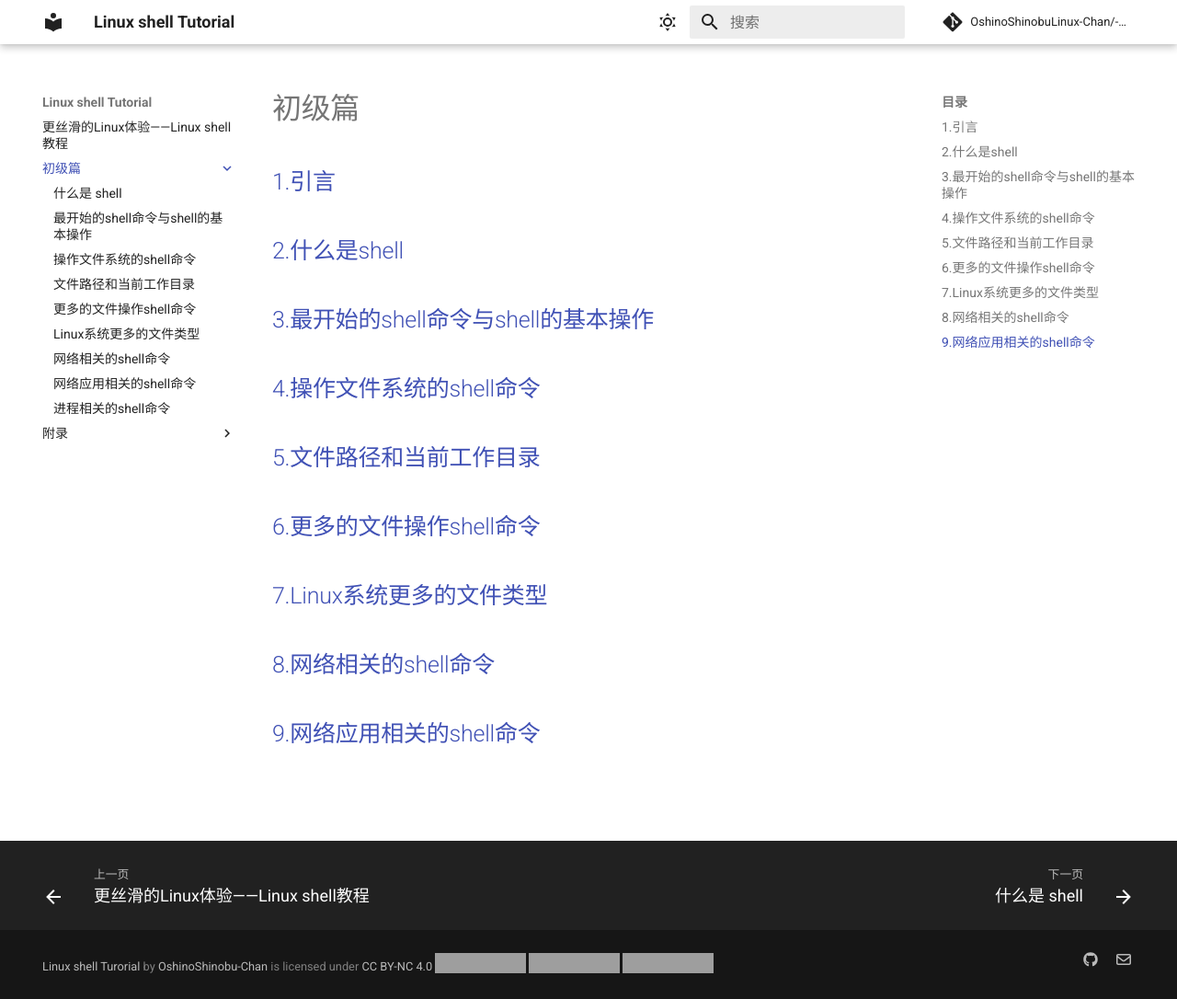
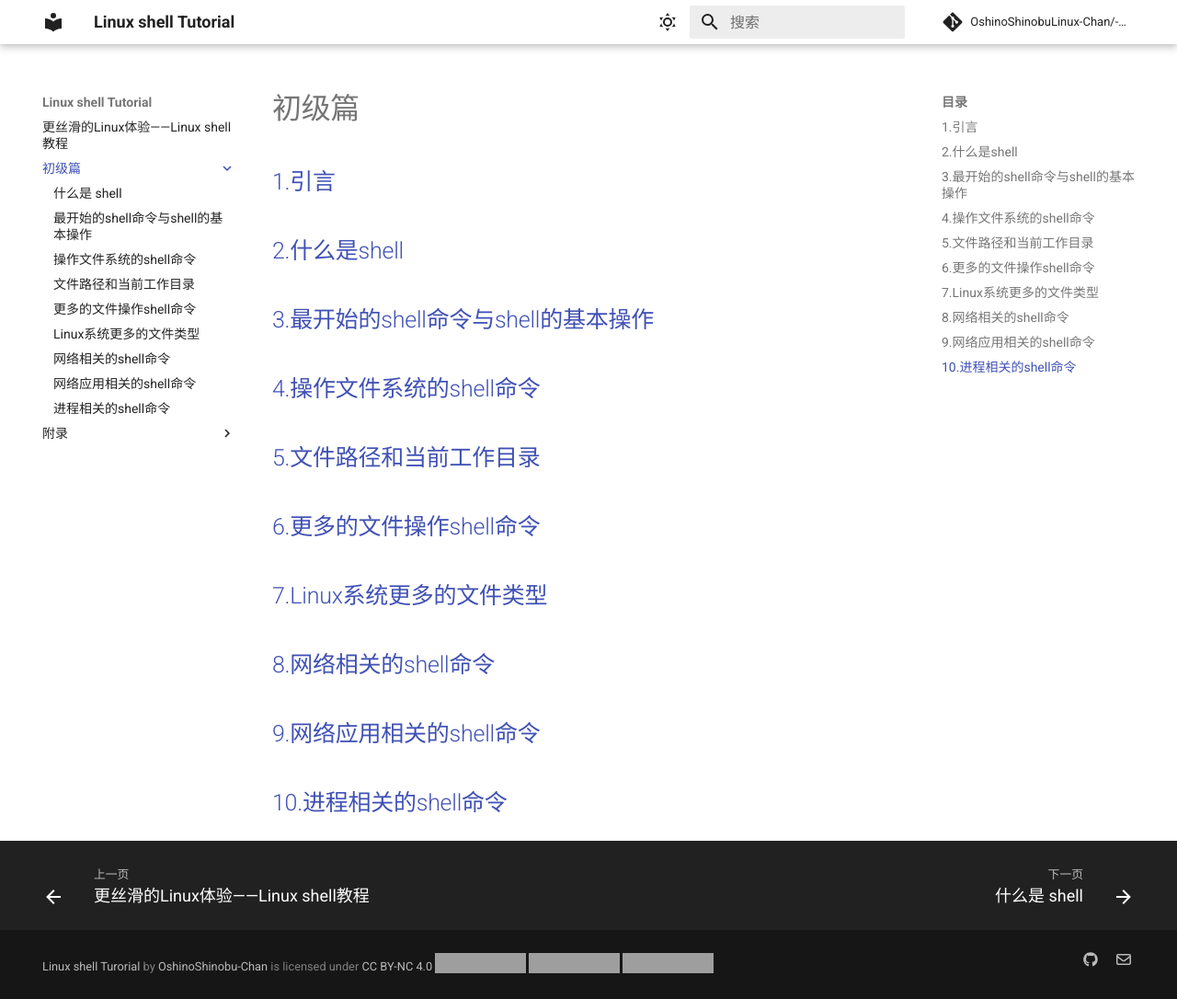
Before and after one commit to OshinoShinobu-Chan/Linux-shell-Tutorial, an MkDocs documentation site: the page built from docs/初级篇/index.md, in a window 1280 px wide and 1086 px high. Shown: the whole window at 92% size. Built offline with MkDocs 1.6.1 and Material for MkDocs 9.7.7, drawn with Linux system fonts in a browser that asks for light colours; comment, search, counter and statistics services are not loaded; grey boxes are pictures that could not be loaded.

Commit message:
Update index

```diff
--- a/docs/初级篇/index.md
+++ b/docs/初级篇/index.md
@@ -17,3 +17,5 @@
 ## [8.网络相关的shell命令](./h-8.网络相关的shell命令.md)
 
 ## [9.网络应用相关的shell命令](./i-9.网络应用相关的shell命令.md)
+
+## [10.进程相关的shell命令](./j-10.进程相关的shell命令.md)
```
